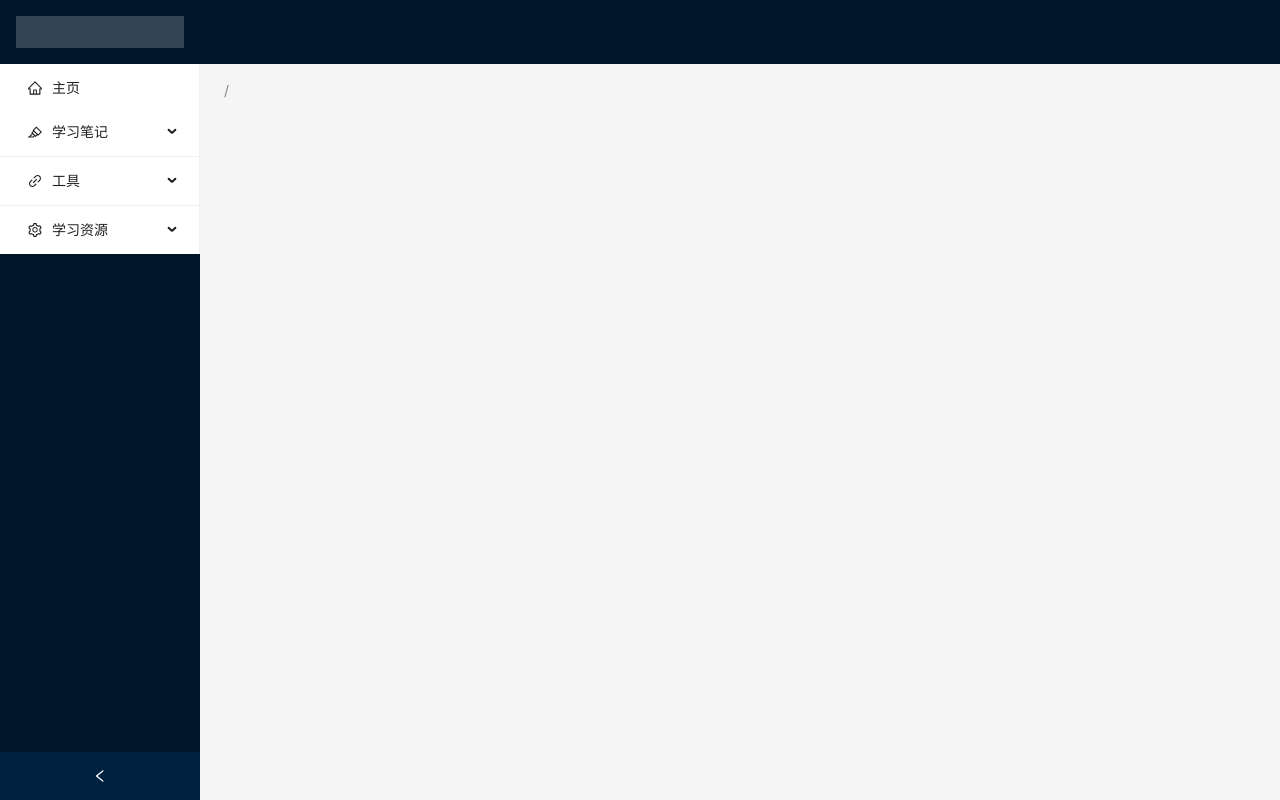
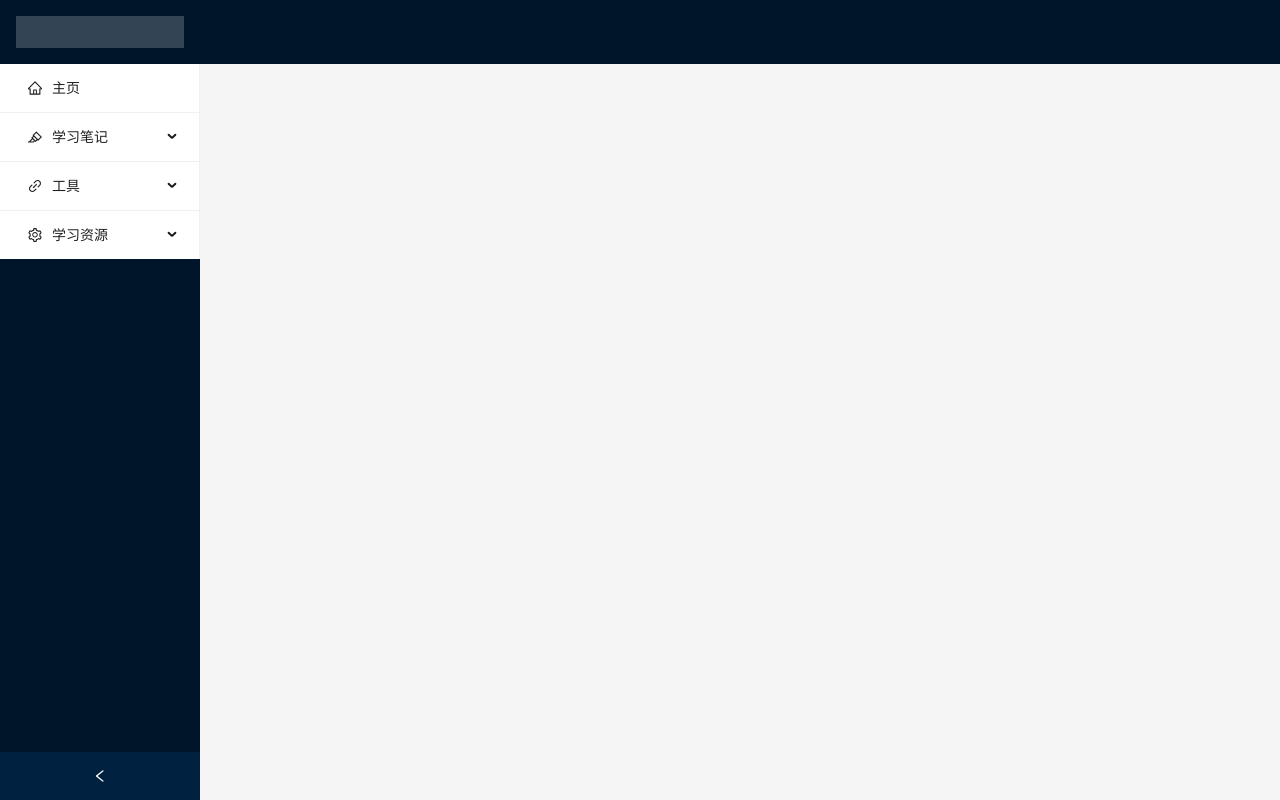
Before and after one commit to rxstudy/rxstudy.github.io, a React (Create React App) app in the folder homepage/: page /#/ in a window 1280 px wide. Built offline with nearby package versions, Linux system fonts and the light colour scheme.

Commit message:
Added article listing

```diff
--- /dev/null
+++ b/homepage/src/NotFound.tsx
@@ -0,0 +1,15 @@
+import React from 'react'
+import { Button, Result } from 'antd';
+import { WarningOutlined } from '@ant-design/icons'
+import { useNavigate } from 'react-router-dom'
+
+export default function NotFound() {
+    return (
+        <Result
+            icon={<WarningOutlined />}
+            title="404"
+            subTitle="Sorry, page not found."
+            extra={<Button onClick={() => window.history.back()} type="primary">Back</Button>}
+        />
+    )
+}
--- a/homepage/src/Paths.tsx
+++ /dev/null
@@ -1,9 +0,0 @@
-const Paths = {
-    ARK_RNG_PATH: "/demo/ark_rng",
-    STUDY: "/study/articles",
-    HOME: "/",
-}
-
-export const getArticleUrlPattern = () => "/note/:subject/:key"
-
-export default Paths;
--- a/homepage/src/home/App.tsx
+++ b/homepage/src/home/App.tsx
@@ -1,24 +1,12 @@
 import React from 'react';
-import { Link, Routes, Route, useLocation } from 'react-router-dom';
-
-import Paths, { getArticleUrlPattern } from '../Paths';
-import { Breadcrumb, Layout, Menu, theme, Anchor } from 'antd';
+import { Outlet, Link } from 'react-router-dom';
+import { Breadcrumb, Layout } from 'antd';
 import SideMenu from "./SideMenu";
-import { AppstoreOutlined, MailOutlined, SettingOutlined } from '@ant-design/icons';
-import type { MenuProps } from 'antd';
 
 const { Header, Content, Footer, Sider } = Layout;
 
-function buildCrumb(path: string) {
-    return <Breadcrumb style={{ margin: '16px 0', }}>
-        {path.split("/").map(segment => {
-            return <Breadcrumb.Item key={`crumb-key-{segment}`}>{segment}</Breadcrumb.Item>
-        })}
-    </Breadcrumb>
-}
 
 function Home() {
-    let location = useLocation();
     return <Layout style={{ minHeight: '100vh', }}>
         <Sider collapsible >
             <div style={{
@@ -31,11 +19,7 @@ function Home() {
         <Layout className="site-layout">
             <Header style={{ padding: 0, }} />
             <Content style={{ margin: '0 16px', }}>
-                {buildCrumb(location.pathname)}
-                <Routes>
-                    <Route path={Paths.STUDY} element={<div></div>} />
-                    <Route path={getArticleUrlPattern()} element={<div></div>} />
-                </Routes>
+                <Outlet />
             </Content>
             <Footer style={{ textAlign: 'center', }}>
             </Footer>
--- a/homepage/src/home/SideMenu.tsx
+++ b/homepage/src/home/SideMenu.tsx
@@ -24,24 +24,24 @@ function getItem(
 
 const items: MenuProps['items'] = [
     getItem('主页', '', <HomeOutlined />),
-    getItem('学习笔记', 'sub1', <HighlightOutlined />, [
-        getItem('Statistics', 'g1'),
-        getItem('Graphics', 'g2'),
+    { type: 'divider' },
+    getItem('学习笔记', 'note', <HighlightOutlined />, [
+        getItem('Statistics', 'stat'),
+        getItem('Graphics', 'cg'),
+        getItem('Modeling', 'model'),
     ]),
-
     { type: 'divider' },
     getItem('工具', 'demo', <LinkOutlined />, [
         getItem('方舟随机编队器', 'ark_rng'),
-        getItem('Option 6', '6'),
     ]),
 
     { type: 'divider' },
 
-    getItem('学习资源', 'sub4', <SettingOutlined />, [
-        getItem('Applications', '9'),
-        getItem('Courses', '10'),
-        getItem('Papers', '11'),
-        getItem('Repos', '12'),
+    getItem('学习资源', 'resource', <SettingOutlined />, [
+        getItem('Applications', 'apps'),
+        getItem('Courses', 'courses'),
+        getItem('Papers', 'papers'),
+        getItem('Repos', 'repos'),
     ]),
 ];
 
@@ -50,7 +50,7 @@ const SideBar = memo((props) => {
     const navigate = useNavigate();
     return <Menu
         onClick={(e) => {
-            navigate(e.keyPath.reverse().join("/"));
+            navigate(`/${e.keyPath.reverse().join("/")}`);
         }}
         defaultSelectedKeys={['1']}
         defaultOpenKeys={['']}
--- a/homepage/src/index.tsx
+++ b/homepage/src/index.tsx
@@ -5,6 +5,8 @@ import Home from './home/App';
 import ArkRngApp from "./ark_rng/App";
 import ARK_RNG_PATH from "./ark_rng/Path";
 import reportWebVitals from './reportWebVitals';
+import NoteIndex from "./note";
+import NotFound from './NotFound'
 import { Routes, Route, HashRouter } from "react-router-dom";
 
 if (process.env.NODE_ENV === "production") {
@@ -20,7 +22,13 @@ root.render(
     <HashRouter>
       <Routes>
         <Route path="/" element={<Home />} />
+        <Route path="/note" element={<Home />}>
+          <Route path=":subject" element={<NoteIndex />} />
+          <Route path=":subject/:key" element={<NoteIndex />} />
+          <Route path="*" element={<NotFound />} />
+        </Route>
         <Route path={`/demo/${ARK_RNG_PATH}`} element={<ArkRngApp />} />
+        <Route path="*" element={<NotFound />} />
       </Routes>
     </HashRouter>
   </React.StrictMode >
--- /dev/null
+++ b/homepage/src/note/Types.ts
@@ -0,0 +1,9 @@
+import { ReactNode } from 'react';
+
+interface ArticleInfo {
+    title: string,
+    list_key: string,
+    EL: Function
+}
+
+export type { ArticleInfo }
--- /dev/null
+++ b/homepage/src/note/cg/MultiSampling.tsx
@@ -0,0 +1,17 @@
+import React, { ReactNode } from 'react'
+import type { ArticleInfo } from '../Types'
+
+type Props = {}
+function MultiSampling({ }: Props): ReactNode {
+    return (
+        <div>content</div>
+    )
+}
+
+const INFO: ArticleInfo = {
+    title: "Multisampling (MSAA)",
+    list_key: "multisampling",
+    EL: MultiSampling
+}
+
+export default INFO
--- /dev/null
+++ b/homepage/src/note/index.tsx
@@ -0,0 +1,92 @@
+import React from 'react'
+import _ from 'lodash'
+import { Link, useParams, useLocation, useNavigate } from 'react-router-dom'
+import { Divider, List, Typography, Breadcrumb, Col } from 'antd';
+import NotFound from '../NotFound';
+import { ReactNode } from 'react';
+import type { ArticleInfo } from './Types';
+import MultiSamplingInfo from './cg/MultiSampling'
+
+const ARTICLE_MAP: Record<string, ArticleInfo[]> = {
+    "cg": [MultiSamplingInfo],
+    "stat": [],
+    "modeling": [],
+}
+
+const CG_DATA: ReactNode[] = [
+    <Link to={`${MultiSamplingInfo.list_key}`}>{MultiSamplingInfo.title}</Link>,
+];
+
+const STAT_DATA: ReactNode[] = [
+
+];
+
+function buildCrumb(subject: string, key: string | null) {
+    return <Breadcrumb style={{ margin: '16px 0', }}>
+        <Breadcrumb.Item key={`crumb-key-note`}>note</Breadcrumb.Item>
+        <Breadcrumb.Item key={`crumb-key-${subject}`}><Link to={`/note/${subject}`}>{subject}</Link></Breadcrumb.Item>
+        {key && key != "" ?
+            <Breadcrumb.Item key={`crumb-key-${key}`}><i>{key}</i></Breadcrumb.Item> : null}
+    </Breadcrumb>
+}
+
+function renderListing(subject: string) {
+    let listData = CG_DATA;
+    switch (subject) {
+        case "cg":
+            listData = CG_DATA;
+            break;
+        case "stat":
+            listData = STAT_DATA
+            break;
+        default:
+            return <NotFound />
+    }
+    return (
+        <> {buildCrumb(subject, null)}
+            <Divider orientation="left"></Divider>
+            <Col span={8} push={4}>
+                <List
+                    header={<div>Header</div>}
+                    dataSource={CG_DATA}
+                    renderItem={(item) => (
+                        <List.Item>
+                            <Typography.Text>-</Typography.Text> {item}
+                        </List.Item>
+                    )}
+                />
+            </Col>
+        </>
+    )
+}
+
+function renderArticle(subject: string, key: string) {
+    const articles = ARTICLE_MAP[subject];
+    console.log(articles);
+    if (articles == null) {
+        return <NotFound />
+    }
+    const article = _.find(articles, (info: ArticleInfo) => {
+        return info.list_key == key
+    });
+    console.log(article);
+    if (article == null) {
+        return <NotFound />
+    }
+    return <div>
+        {buildCrumb(subject, key)}
+        <h1>{article.title}</h1>
+        {article.EL({})}
+    </div>;
+}
+
+export default function Index() {
+    const { subject, key } = useParams();
+    if (key != null) {
+        return renderArticle(subject || "", key || "");
+    }
+    else if (subject != null) {
+        return renderListing(subject || "");
+    }
+    return <NotFound />
+}
```
Also changed, not shown: homepage/package.json (+12 -4 lines), homepage/.eslintrc.js (added), 1 other file (tests, documents, lock files or other folders).
